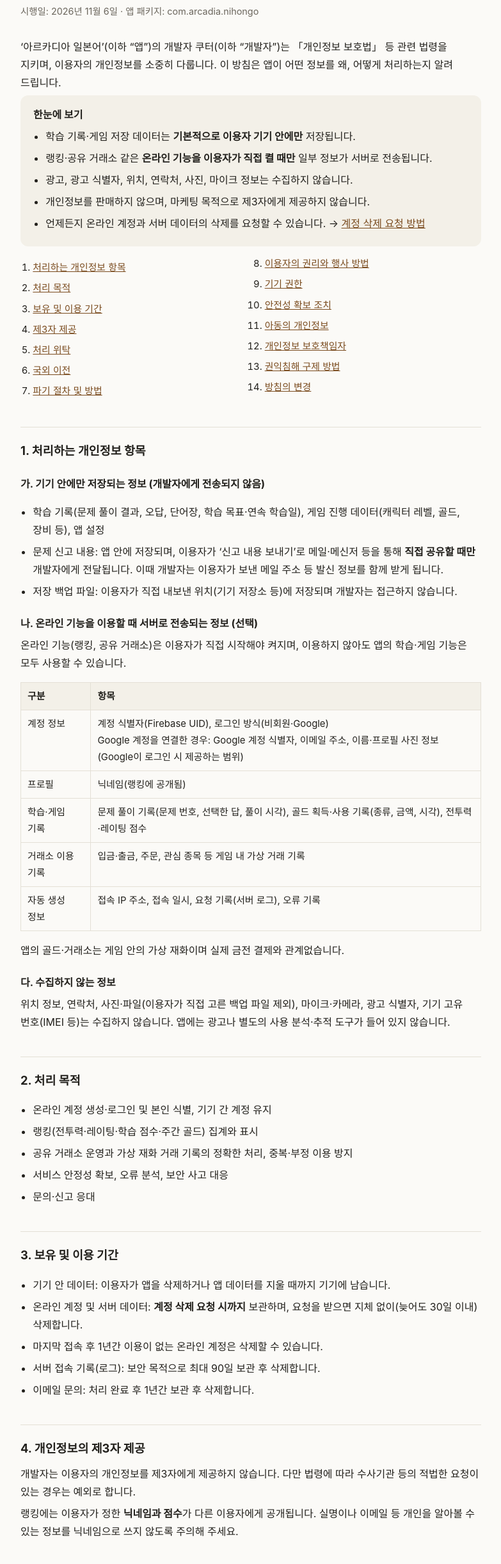
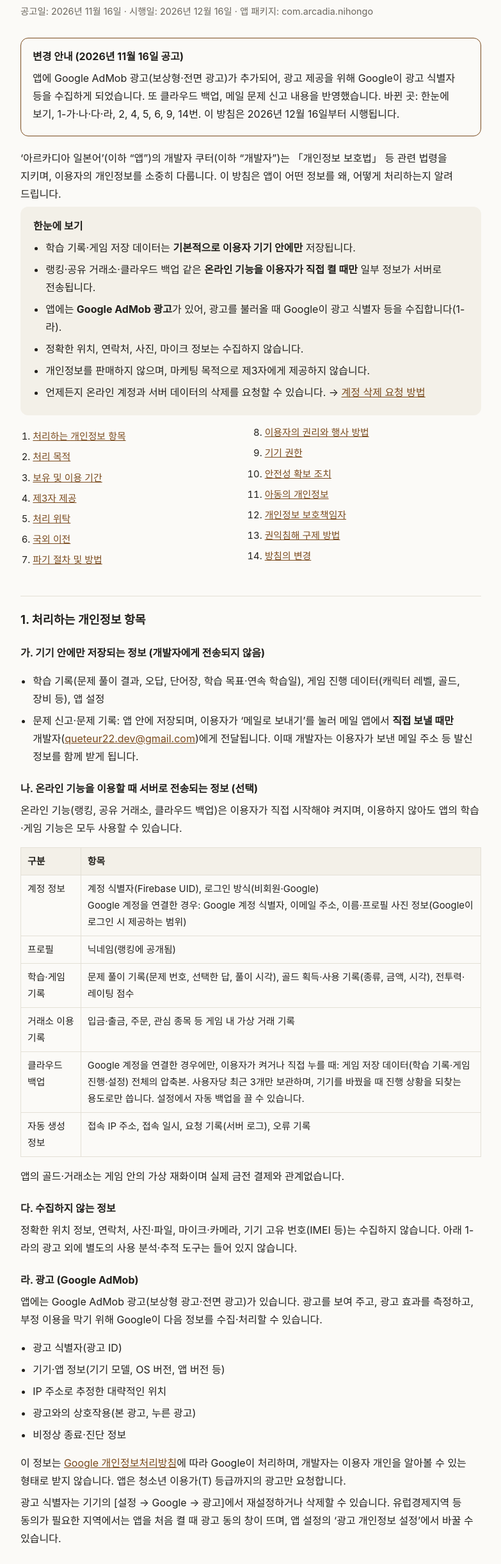
Before and after one commit to queteur22dev-cyber/arcadia-privacy, a plain HTML site: page index.html in a window 1280 px wide. Shown: the part 76-2520 px from the top of the page at 64% size, without its empty margins (248-1031 px from the left). Drawn offline with Linux system fonts and the light colour scheme.

Commit message:
Update index.html

```diff
--- a/index.html
+++ b/index.html
@@ -20,6 +20,7 @@
   a { color:var(--accent); }
   .summary { background:var(--card); border-radius:12px; padding:16px 20px; margin:0 0 8px; }
   .summary ul { margin:0; }
+  .notice { border:1px solid var(--accent); border-radius:12px; padding:14px 18px; margin:0 0 20px; }
   .table { overflow-x:auto; }
   table { border-collapse:collapse; width:100%; font-size:.93rem; margin:10px 0; }
   th, td { border:1px solid var(--line); padding:8px 10px; text-align:left; vertical-align:top; }
@@ -32,7 +33,12 @@
 <body>
 <main>
   <h1>아르카디아 일본어 개인정보처리방침</h1>
-  <p class="meta">시행일: 2026년 11월 6일 · 앱 패키지: com.arcadia.nihongo</p>
+  <p class="meta">공고일: 2026년 11월 16일 · 시행일: 2026년 12월 16일 · 앱 패키지: com.arcadia.nihongo</p>
+
+  <div class="notice">
+    <strong>변경 안내 (2026년 11월 16일 공고)</strong>
+    <p>앱에 Google AdMob 광고(보상형·전면 광고)가 추가되어, 광고 제공을 위해 Google이 광고 식별자 등을 수집하게 되었습니다. 또 클라우드 백업, 메일 문제 신고 내용을 반영했습니다. 바뀐 곳: 한눈에 보기, 1-가·나·다·라, 2, 4, 5, 6, 9, 14번. 이 방침은 2026년 12월 16일부터 시행됩니다.</p>
+  </div>
 
   <p>‘아르카디아 일본어’(이하 “앱”)의 개발자 쿠터(이하 “개발자”)는 「개인정보 보호법」 등 관련 법령을 지키며, 이용자의 개인정보를 소중히 다룹니다. 이 방침은 앱이 어떤 정보를 왜, 어떻게 처리하는지 알려 드립니다.</p>
 
@@ -40,8 +46,9 @@
     <strong>한눈에 보기</strong>
     <ul>
       <li>학습 기록·게임 저장 데이터는 <strong>기본적으로 이용자 기기 안에만</strong> 저장됩니다.</li>
-      <li>랭킹·공유 거래소 같은 <strong>온라인 기능을 이용자가 직접 켤 때만</strong> 일부 정보가 서버로 전송됩니다.</li>
-      <li>광고, 광고 식별자, 위치, 연락처, 사진, 마이크 정보는 수집하지 않습니다.</li>
+      <li>랭킹·공유 거래소·클라우드 백업 같은 <strong>온라인 기능을 이용자가 직접 켤 때만</strong> 일부 정보가 서버로 전송됩니다.</li>
+      <li>앱에는 <strong>Google AdMob 광고</strong>가 있어, 광고를 불러올 때 Google이 광고 식별자 등을 수집합니다(1-라).</li>
+      <li>정확한 위치, 연락처, 사진, 마이크 정보는 수집하지 않습니다.</li>
       <li>개인정보를 판매하지 않으며, 마케팅 목적으로 제3자에게 제공하지 않습니다.</li>
       <li>언제든지 온라인 계정과 서버 데이터의 삭제를 요청할 수 있습니다. → <a href="delete-account.html">계정 삭제 요청 방법</a></li>
     </ul>
@@ -71,12 +78,11 @@
   <h3>가. 기기 안에만 저장되는 정보 (개발자에게 전송되지 않음)</h3>
   <ul>
     <li>학습 기록(문제 풀이 결과, 오답, 단어장, 학습 목표·연속 학습일), 게임 진행 데이터(캐릭터 레벨, 골드, 장비 등), 앱 설정</li>
-    <li>문제 신고 내용: 앱 안에 저장되며, 이용자가 ‘신고 내용 보내기’로 메일·메신저 등을 통해 <strong>직접 공유할 때만</strong> 개발자에게 전달됩니다. 이때 개발자는 이용자가 보낸 메일 주소 등 발신 정보를 함께 받게 됩니다.</li>
-    <li>저장 백업 파일: 이용자가 직접 내보낸 위치(기기 저장소 등)에 저장되며 개발자는 접근하지 않습니다.</li>
+    <li>문제 신고·문제 기록: 앱 안에 저장되며, 이용자가 ‘메일로 보내기’를 눌러 메일 앱에서 <strong>직접 보낼 때만</strong> 개발자(<a href="mailto:queteur22.dev@gmail.com">queteur22.dev@gmail.com</a>)에게 전달됩니다. 이때 개발자는 이용자가 보낸 메일 주소 등 발신 정보를 함께 받게 됩니다.</li>
   </ul>
 
   <h3>나. 온라인 기능을 이용할 때 서버로 전송되는 정보 (선택)</h3>
-  <p>온라인 기능(랭킹, 공유 거래소)은 이용자가 직접 시작해야 켜지며, 이용하지 않아도 앱의 학습·게임 기능은 모두 사용할 수 있습니다.</p>
+  <p>온라인 기능(랭킹, 공유 거래소, 클라우드 백업)은 이용자가 직접 시작해야 켜지며, 이용하지 않아도 앱의 학습·게임 기능은 모두 사용할 수 있습니다.</p>
   <div class="table">
   <table>
     <tr><th>구분</th><th>항목</th></tr>
@@ -84,19 +90,34 @@
     <tr><td>프로필</td><td>닉네임(랭킹에 공개됨)</td></tr>
     <tr><td>학습·게임 기록</td><td>문제 풀이 기록(문제 번호, 선택한 답, 풀이 시각), 골드 획득·사용 기록(종류, 금액, 시각), 전투력·레이팅 점수</td></tr>
     <tr><td>거래소 이용 기록</td><td>입금·출금, 주문, 관심 종목 등 게임 내 가상 거래 기록</td></tr>
+    <tr><td>클라우드 백업</td><td>Google 계정을 연결한 경우에만, 이용자가 켜거나 직접 누를 때: 게임 저장 데이터(학습 기록·게임 진행·설정) 전체의 압축본. 사용자당 최근 3개만 보관하며, 기기를 바꿨을 때 진행 상황을 되찾는 용도로만 씁니다. 설정에서 자동 백업을 끌 수 있습니다.</td></tr>
     <tr><td>자동 생성 정보</td><td>접속 IP 주소, 접속 일시, 요청 기록(서버 로그), 오류 기록</td></tr>
   </table>
   </div>
   <p>앱의 골드·거래소는 게임 안의 가상 재화이며 실제 금전 결제와 관계없습니다.</p>
 
   <h3>다. 수집하지 않는 정보</h3>
-  <p>위치 정보, 연락처, 사진·파일(이용자가 직접 고른 백업 파일 제외), 마이크·카메라, 광고 식별자, 기기 고유 번호(IMEI 등)는 수집하지 않습니다. 앱에는 광고나 별도의 사용 분석·추적 도구가 들어 있지 않습니다.</p>
+  <p>정확한 위치 정보, 연락처, 사진·파일, 마이크·카메라, 기기 고유 번호(IMEI 등)는 수집하지 않습니다. 아래 1-라의 광고 외에 별도의 사용 분석·추적 도구는 들어 있지 않습니다.</p>
+
+  <h3>라. 광고 (Google AdMob)</h3>
+  <p>앱에는 Google AdMob 광고(보상형 광고·전면 광고)가 있습니다. 광고를 보여 주고, 광고 효과를 측정하고, 부정 이용을 막기 위해 Google이 다음 정보를 수집·처리할 수 있습니다.</p>
+  <ul>
+    <li>광고 식별자(광고 ID)</li>
+    <li>기기·앱 정보(기기 모델, OS 버전, 앱 버전 등)</li>
+    <li>IP 주소로 추정한 대략적인 위치</li>
+    <li>광고와의 상호작용(본 광고, 누른 광고)</li>
+    <li>비정상 종료·진단 정보</li>
+  </ul>
+  <p>이 정보는 <a href="https://policies.google.com/privacy" rel="noopener">Google 개인정보처리방침</a>에 따라 Google이 처리하며, 개발자는 이용자 개인을 알아볼 수 있는 형태로 받지 않습니다. 앱은 청소년 이용가(T) 등급까지의 광고만 요청합니다.</p>
+  <p>광고 식별자는 기기의 [설정 → Google → 광고]에서 재설정하거나 삭제할 수 있습니다. 유럽경제지역 등 동의가 필요한 지역에서는 앱을 처음 켤 때 광고 동의 창이 뜨며, 앱 설정의 ‘광고 개인정보 설정’에서 바꿀 수 있습니다.</p>
 
   <h2 id="s2">2. 처리 목적</h2>
   <ul>
     <li>온라인 계정 생성·로그인 및 본인 식별, 기기 간 계정 유지</li>
     <li>랭킹(전투력·레이팅·학습 점수·주간 골드) 집계와 표시</li>
     <li>공유 거래소 운영과 가상 재화 거래 기록의 정확한 처리, 중복·부정 이용 방지</li>
+    <li>클라우드 백업 보관과 복원</li>
+    <li>광고 제공과 광고 효과 측정(1-라)</li>
     <li>서비스 안정성 확보, 오류 분석, 보안 사고 대응</li>
     <li>문의·신고 응대</li>
   </ul>
@@ -104,14 +125,16 @@
   <h2 id="s3">3. 보유 및 이용 기간</h2>
   <ul>
     <li>기기 안 데이터: 이용자가 앱을 삭제하거나 앱 데이터를 지울 때까지 기기에 남습니다.</li>
-    <li>온라인 계정 및 서버 데이터: <strong>계정 삭제 요청 시까지</strong> 보관하며, 요청을 받으면 지체 없이(늦어도 30일 이내) 삭제합니다.</li>
+    <li>온라인 계정 및 서버 데이터(클라우드 백업 포함): <strong>계정 삭제 요청 시까지</strong> 보관하며, 요청을 받으면 지체 없이(늦어도 30일 이내) 삭제합니다.</li>
     <li>마지막 접속 후 1년간 이용이 없는 온라인 계정은 삭제할 수 있습니다.</li>
     <li>서버 접속 기록(로그): 보안 목적으로 최대 90일 보관 후 삭제합니다.</li>
-    <li>이메일 문의: 처리 완료 후 1년간 보관 후 삭제합니다.</li>
+    <li>이메일 문의·신고: 처리 완료 후 1년간 보관 후 삭제합니다.</li>
+    <li>광고 관련 정보: Google 개인정보처리방침에 따른 기간 동안 Google이 보관합니다.</li>
   </ul>
 
   <h2 id="s4">4. 개인정보의 제3자 제공</h2>
   <p>개발자는 이용자의 개인정보를 제3자에게 제공하지 않습니다. 다만 법령에 따라 수사기관 등의 적법한 요청이 있는 경우는 예외로 합니다.</p>
+  <p>광고를 불러올 때 Google이 앱 안의 광고 도구(Google Mobile Ads SDK)를 통해 1-라의 정보를 직접 수집합니다.</p>
   <p>랭킹에는 이용자가 정한 <strong>닉네임과 점수</strong>가 다른 이용자에게 공개됩니다. 실명이나 이메일 등 개인을 알아볼 수 있는 정보를 닉네임으로 쓰지 않도록 주의해 주세요.</p>
 
   <h2 id="s5">5. 개인정보 처리 위탁</h2>
@@ -119,20 +142,22 @@
   <table>
     <tr><th>수탁자</th><th>위탁 업무</th></tr>
     <tr><td>Google LLC (Firebase Authentication)</td><td>온라인 계정 생성·로그인 인증(비회원·Google 로그인)</td></tr>
-    <tr><td>Oracle Corporation (Oracle Cloud Infrastructure)</td><td>게임 서버 및 데이터베이스 운영(데이터 보관)</td></tr>
+    <tr><td>Google LLC (Google AdMob)</td><td>광고 제공, 광고 효과 측정, 부정 이용 방지</td></tr>
+    <tr><td>Oracle Corporation (Oracle Cloud Infrastructure)</td><td>게임 서버 및 데이터베이스 운영(데이터·클라우드 백업 보관)</td></tr>
   </table>
   </div>
 
   <h2 id="s6">6. 개인정보의 국외 이전</h2>
-  <p>온라인 기능 제공을 위해 아래와 같이 개인정보가 국외로 이전·보관됩니다. 온라인 기능을 사용하지 않으면 이전되지 않습니다.</p>
+  <p>온라인 기능과 광고 제공을 위해 아래와 같이 개인정보가 국외로 이전·보관됩니다. 온라인 기능 정보는 온라인 기능을 사용하지 않으면 이전되지 않습니다. 광고 정보는 광고를 불러올 때 이전됩니다.</p>
   <div class="table">
   <table>
     <tr><th>이전받는 자</th><th>이전 국가</th><th>이전 항목</th><th>시기 및 방법</th><th>목적 및 보유 기간</th></tr>
     <tr><td>Oracle Corporation<br>(Oracle Cloud Infrastructure)</td><td>일본(오사카 리전)</td><td>1-나의 온라인 기능 항목 전체</td><td>온라인 기능 이용 시 암호화된 네트워크로 전송</td><td>서버 운영·데이터 보관 / 3번의 보유 기간까지</td></tr>
     <tr><td>Google LLC<br>(Firebase Authentication)</td><td>미국 등 Google 데이터센터 소재국</td><td>계정 식별자, 로그인 방식, Google 계정 연결 시 이메일·이름·프로필 정보</td><td>로그인 시 암호화된 네트워크로 전송</td><td>계정 인증 / 계정 삭제 시까지</td></tr>
+    <tr><td>Google LLC<br>(Google AdMob)</td><td>미국 등 Google 데이터센터 소재국</td><td>1-라의 광고 관련 정보</td><td>광고를 불러올 때 암호화된 네트워크로 전송</td><td>광고 제공·효과 측정·부정 이용 방지 / Google 개인정보처리방침에 따른 기간</td></tr>
   </table>
   </div>
-  <p>국외 이전을 원하지 않으면 온라인 기능을 사용하지 않거나, <a href="delete-account.html">계정 삭제</a>를 요청하실 수 있습니다. 이 경우 랭킹·공유 거래소를 이용할 수 없지만 그 밖의 앱 기능은 그대로 쓸 수 있습니다.</p>
+  <p>온라인 기능 정보의 국외 이전을 원하지 않으면 온라인 기능을 사용하지 않거나, <a href="delete-account.html">계정 삭제</a>를 요청하실 수 있습니다. 이 경우 랭킹·공유 거래소·클라우드 백업을 이용할 수 없지만 그 밖의 앱 기능은 그대로 쓸 수 있습니다. 광고 식별자는 기기 설정에서 재설정하거나 삭제할 수 있습니다(1-라).</p>
 
   <h2 id="s7">7. 파기 절차 및 방법</h2>
   <p>보유 기간이 끝나거나 삭제 요청을 받은 개인정보는 지체 없이 파기합니다. 전자 파일은 복구할 수 없는 방법으로 삭제하며, 백업본에 남은 정보도 백업 보관 주기(최대 30일)가 지나면 함께 삭제됩니다.</p>
@@ -143,6 +168,7 @@
     <li>닉네임 변경: 앱 안 온라인 메뉴에서 직접 바꿀 수 있습니다.</li>
     <li>계정·서버 데이터 삭제: 앱의 온라인 카드에서 <strong>‘온라인 계정 삭제’</strong>를 누르면 바로 삭제됩니다. 앱을 쓸 수 없을 때는 <a href="delete-account.html">계정 삭제 요청 페이지</a>의 방법으로 요청해 주세요.</li>
     <li>기기 안 데이터 삭제: 앱을 삭제하거나 [설정 → 앱 → 아르카디아 일본어 → 저장공간 → 데이터 삭제]를 이용하세요.</li>
+    <li>광고 식별자: 기기의 [설정 → Google → 광고]에서 재설정하거나 삭제할 수 있습니다.</li>
     <li>그 밖의 요청: <a href="mailto:queteur22.dev@gmail.com">queteur22.dev@gmail.com</a>으로 보내 주시면 10일 이내에 답변드립니다.</li>
   </ul>
   <p>Android 기기의 자동 백업 기능이 켜져 있으면, 앱의 기기 안 데이터가 이용자 본인의 Google 계정 백업 공간에 저장될 수 있습니다. 이 백업은 Google이 관리하며 개발자는 접근할 수 없고, 기기의 백업 설정에서 끌 수 있습니다.</p>
@@ -152,8 +178,9 @@
   <table>
     <tr><th>권한</th><th>용도</th><th>필수 여부</th></tr>
     <tr><td>알림</td><td>학습 리마인더 알림(기기 안에서 예약)</td><td>선택</td></tr>
-    <tr><td>인터넷 · 네트워크 상태</td><td>온라인 기능 이용 및 연결 상태 확인</td><td>설치 시 자동</td></tr>
+    <tr><td>인터넷 · 네트워크 상태</td><td>온라인 기능 이용, 광고 불러오기, 연결 상태 확인</td><td>설치 시 자동</td></tr>
     <tr><td>부팅 완료 수신</td><td>기기를 다시 켰을 때 학습 알림 예약 복원</td><td>설치 시 자동</td></tr>
+    <tr><td>광고 식별자(AD_ID) · 광고 관련 권한</td><td>Google AdMob 광고 제공·효과 측정(1-라)</td><td>설치 시 자동</td></tr>
   </table>
   </div>
   <p>일본어 발음 듣기는 기기에 설치된 음성 합성(TTS) 엔진을 사용하며, 앱이 음성 데이터를 수집하지 않습니다. 홈 화면 위젯은 기기 안 데이터만 표시합니다.</p>
@@ -188,7 +215,10 @@
   <h2 id="s14">14. 방침의 변경</h2>
   <p>이 방침이 바뀌면 시행 7일 전에 이 페이지를 통해 알립니다. 수집 항목이나 이용 목적이 크게 바뀌는 경우에는 30일 전에 알립니다.</p>
   <ul>
-    <li>시행일: 2026년 11월 6일</li>
+    <li>공고일: 2026년 11월 16일</li>
+    <li>시행일: 2026년 12월 16일</li>
+    <li>변경 내용: Google AdMob 광고 추가(1-라·2·4·5·6·9번), 클라우드 백업 항목 추가(1-나·2·3번), 문제 신고를 메일로 보내도록 변경(1-가), 기기 파일 백업 삭제</li>
+    <li>이전 방침: 2026년 11월 6일 시행</li>
   </ul>
 
   <footer>© 2026 쿠터 · 아르카디아 일본어 · <a href="delete-account.html">계정 삭제 요청</a></footer>
```
